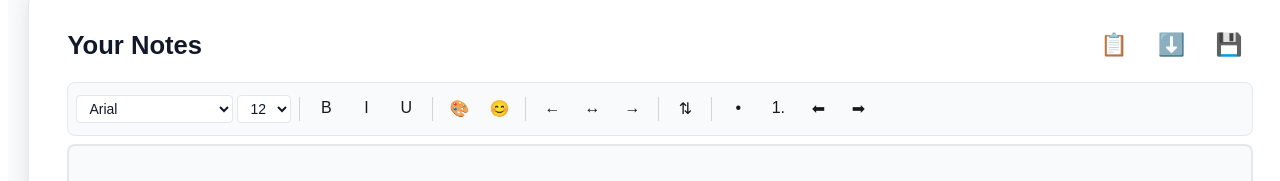
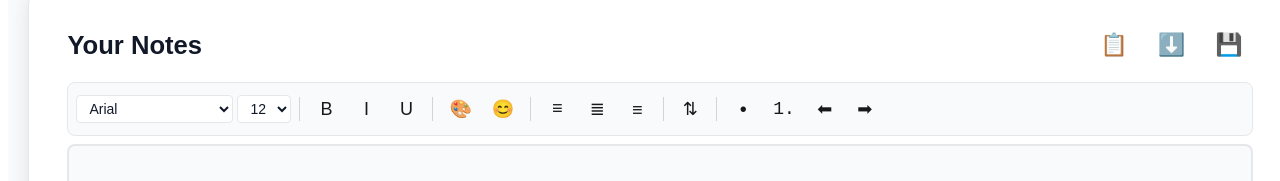
Before and after one commit to PeterWeber1/Notecraft.pro, a React (Create React App) app: page /notepad in a window 1280 px wide. Shown: the part 166-347 px from the top of the page. Built offline with nearby package versions, Linux system fonts and the light colour scheme.

Commit message:
Update Notepad.js

```diff
--- a/src/Notepad.js
+++ b/src/Notepad.js
@@ -381,7 +381,7 @@ function Notepad({ isDarkMode = false, toggleTheme = () => {} }) {
     updateFormatState();
   };
 
-  // Update IconButton for toolbar to use a simple border-bottom when active, no color fill
+  // Update IconButton for toolbar to fill the whole button when active
   const IconButton = ({ icon, onClick, onMouseDown, title, active = false }) => (
     <button
       onClick={onClick}
@@ -392,23 +392,26 @@ function Notepad({ isDarkMode = false, toggleTheme = () => {} }) {
         height: '36px',
         padding: '8px',
         border: 'none',
-        borderBottom: active ? `2.5px solid ${isDarkMode ? '#fff' : '#18181b'}` : '2.5px solid transparent',
         borderRadius: '4px',
         cursor: 'pointer',
-        fontSize: '16px',
+        fontSize: '18px',
         display: 'flex',
         alignItems: 'center',
         justifyContent: 'center',
-        backgroundColor: 'transparent',
-        color: isDarkMode ? '#fff' : '#18181b',
+        backgroundColor: active
+          ? (isDarkMode ? '#fff' : '#18181b')
+          : 'transparent',
+        color: active
+          ? (isDarkMode ? '#18181b' : '#fff')
+          : (isDarkMode ? '#fff' : '#18181b'),
         boxShadow: 'none',
-        transition: 'border-bottom 0.2s, color 0.2s',
+        transition: 'background 0.2s, color 0.2s',
       }}
       onMouseEnter={e => {
-        e.target.style.backgroundColor = isDarkMode ? 'rgba(255,255,255,0.04)' : 'rgba(0,0,0,0.04)';
+        if (!active) e.target.style.backgroundColor = isDarkMode ? 'rgba(255,255,255,0.04)' : 'rgba(0,0,0,0.04)';
       }}
       onMouseLeave={e => {
-        e.target.style.backgroundColor = 'transparent';
+        if (!active) e.target.style.backgroundColor = 'transparent';
       }}
     >
       {icon}
@@ -776,9 +779,9 @@ function Notepad({ isDarkMode = false, toggleTheme = () => {} }) {
 
             <ToolbarSeparator />
 
-            <IconButton icon="←" onClick={() => { formatText('justifyLeft'); updateFormatState(); }} title="Align Left" active={!!formatState.justifyLeft} />
-            <IconButton icon="↔" onClick={() => { formatText('justifyCenter'); updateFormatState(); }} title="Align Center" active={!!formatState.justifyCenter} />
-            <IconButton icon="→" onClick={() => { formatText('justifyRight'); updateFormatState(); }} title="Align Right" active={!!formatState.justifyRight} />
+            <IconButton icon={<span style={{fontFamily:'monospace'}}>≡</span>} onClick={() => { formatText('justifyLeft'); updateFormatState(); }} title="Align Left" active={!!formatState.justifyLeft} />
+            <IconButton icon={<span style={{fontFamily:'monospace'}}>≣</span>} onClick={() => { formatText('justifyCenter'); updateFormatState(); }} title="Align Center" active={!!formatState.justifyCenter} />
+            <IconButton icon={<span style={{fontFamily:'monospace', transform:'rotate(180deg)', display:'inline-block'}}>≡</span>} onClick={() => { formatText('justifyRight'); updateFormatState(); }} title="Align Right" active={!!formatState.justifyRight} />
 
             <ToolbarSeparator />
 
@@ -841,22 +844,8 @@ function Notepad({ isDarkMode = false, toggleTheme = () => {} }) {
 
             <ToolbarSeparator />
 
-            <IconButton
-              icon="•"
-              onMouseDown={(e) => {
-                e.preventDefault();
-                formatText('insertUnorderedList');
-              }}
-              title="Bullet List"
-            />
-            <IconButton
-              icon="1."
-              onMouseDown={(e) => {
-                e.preventDefault();
-                formatText('insertOrderedList');
-              }}
-              title="Numbered List"
-            />
+            <IconButton icon={<span style={{fontSize: '20px'}}>•</span>} onMouseDown={(e) => { e.preventDefault(); formatText('insertUnorderedList'); updateFormatState(); }} title="Bullet List" />
+            <IconButton icon={<span style={{fontFamily:'monospace', fontSize:'18px'}}>1.</span>} onMouseDown={(e) => { e.preventDefault(); formatText('insertOrderedList'); updateFormatState(); }} title="Numbered List" />
             <IconButton icon="⬅" onClick={() => formatText('outdent')} title="Decrease Indent" />
             <IconButton icon="➡" onClick={() => formatText('indent')} title="Increase Indent" />
           </div>
```
